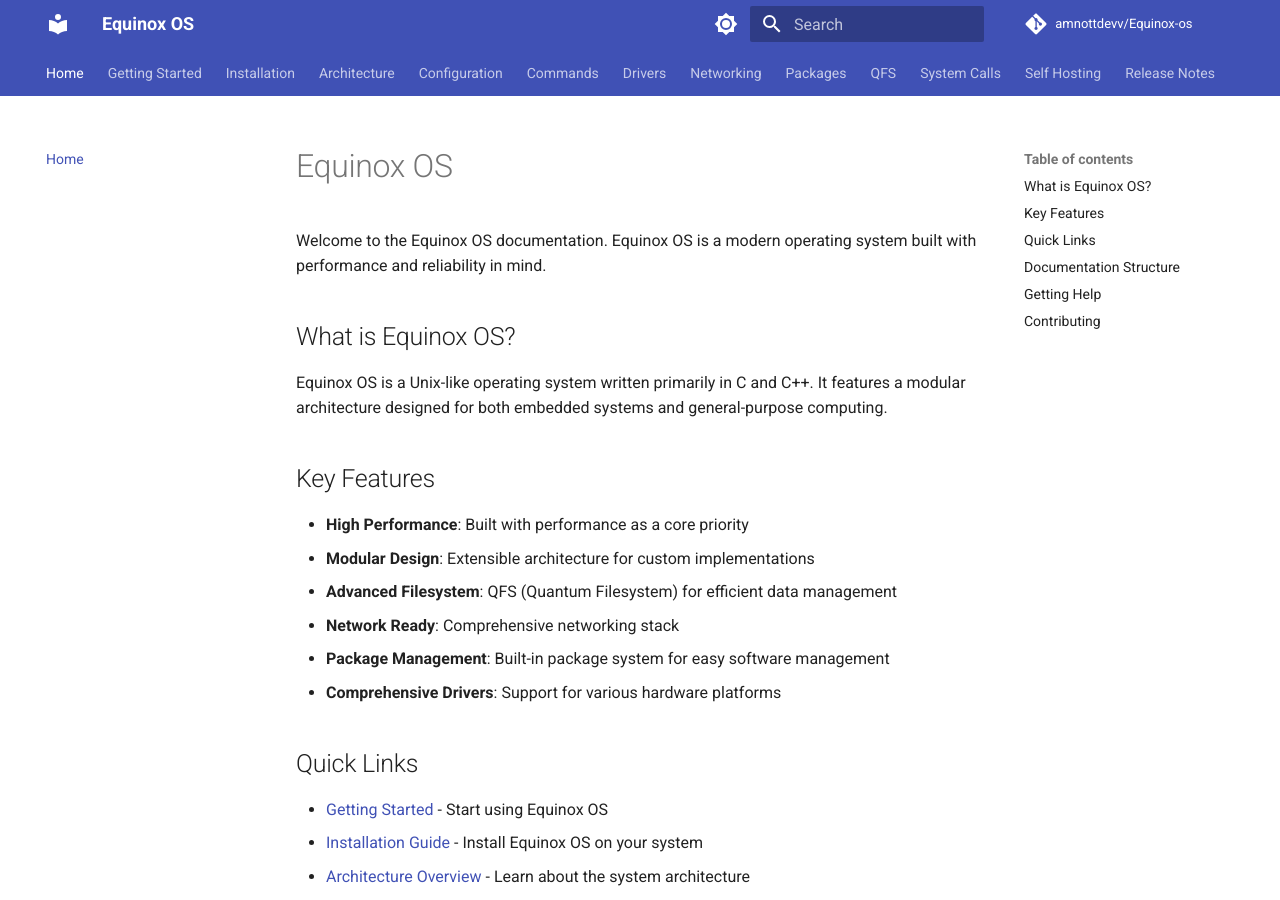
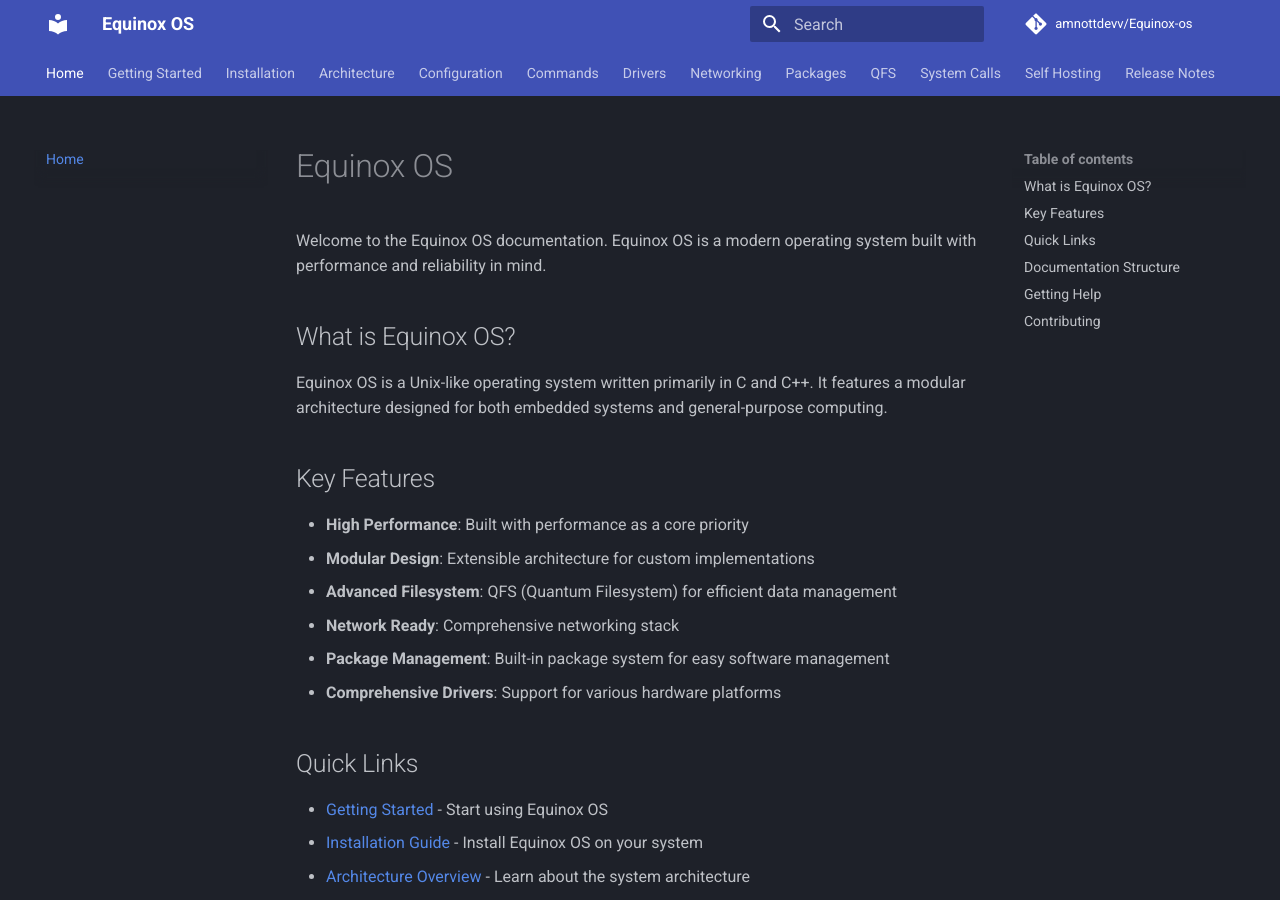
Before and after one commit to amnottdevv/Equinox-os, an MkDocs documentation site: the page built from docs/index.md, in a window 1280 px wide and 900 px high. Built offline with MkDocs 1.6.1 and Material for MkDocs 9.7.7, drawn with Linux system fonts in a browser that asks for light colours; comment, search, counter and statistics services are not loaded.

Commit message:
Fix mkdocs config: proper dark theme setup and remove problematic emoji plugin

```diff
--- a/mkdocs.yml
+++ b/mkdocs.yml
@@ -9,18 +9,7 @@ theme:
   name: material
   language: en
   palette:
-    - scheme: default
-      primary: indigo
-      accent: blue
-      toggle:
-        icon: material/brightness-7
-        name: Switch to dark mode
-    - scheme: slate
-      primary: indigo
-      accent: blue
-      toggle:
-        icon: material/brightness-4
-        name: Switch to light mode
+    scheme: slate
   features:
     - navigation.instant
     - navigation.tracking
@@ -44,12 +33,10 @@ markdown_extensions:
   - pymdownx.tabbed:
       alternate_style: true
   - pymdownx.details
-  - pymdownx.emoji:
-      emoji_index: !!python/name:materialx.emoji.twemoji
-      emoji_generator: !!python/name:materialx.emoji.to_svg
   - toc:
       permalink: true
   - md_in_html
+  - tables
 
 nav:
   - Home: index.md
```
